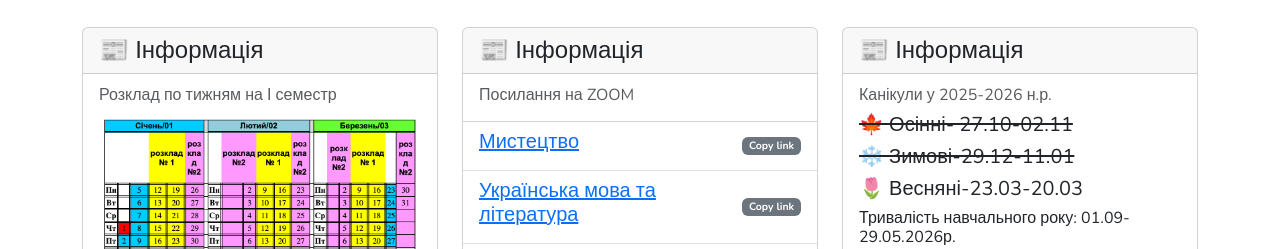
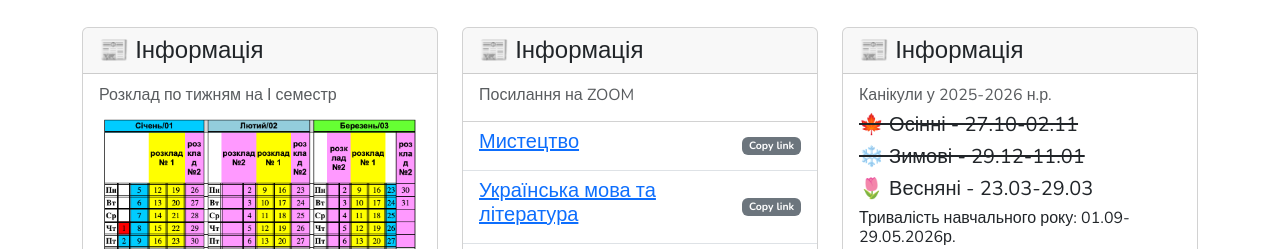
Before and after one commit to web-rendel/harmony-school, a plain HTML site: page index.html in a window 1280 px wide. Shown: the part 3322-3571 px from the top of the page. Drawn offline with nearby package versions, Linux system fonts and the light colour scheme.

Commit message:
schedule

```diff
--- a/index.html
+++ b/index.html
@@ -752,9 +752,9 @@
                         </div>
                         <div class="card-body">
                             <h6 class="card-subtitle mb-2 text-body-secondary">Канікули у 2025-2026 н.р.</h6>
-                            <p class="h5" style="text-decoration: line-through;">🍁 Осінні- 27.10-02.11</p>
-                            <p class="h5" style="text-decoration: line-through;">❄️ Зимові-29.12-11.01</p>
-                            <p class="h5">🌷 Весняні-23.03-20.03</p>
+                            <p class="h5" style="text-decoration: line-through;">🍁 Осінні - 27.10-02.11</p>
+                            <p class="h5" style="text-decoration: line-through;">❄️ Зимові - 29.12-11.01</p>
+                            <p class="h5">🌷 Весняні - 23.03-29.03</p>
                             <p class="h6">Тривалість навчального року: 01.09-29.05.2026р.</p>
                         </div>
                     </div>
```
